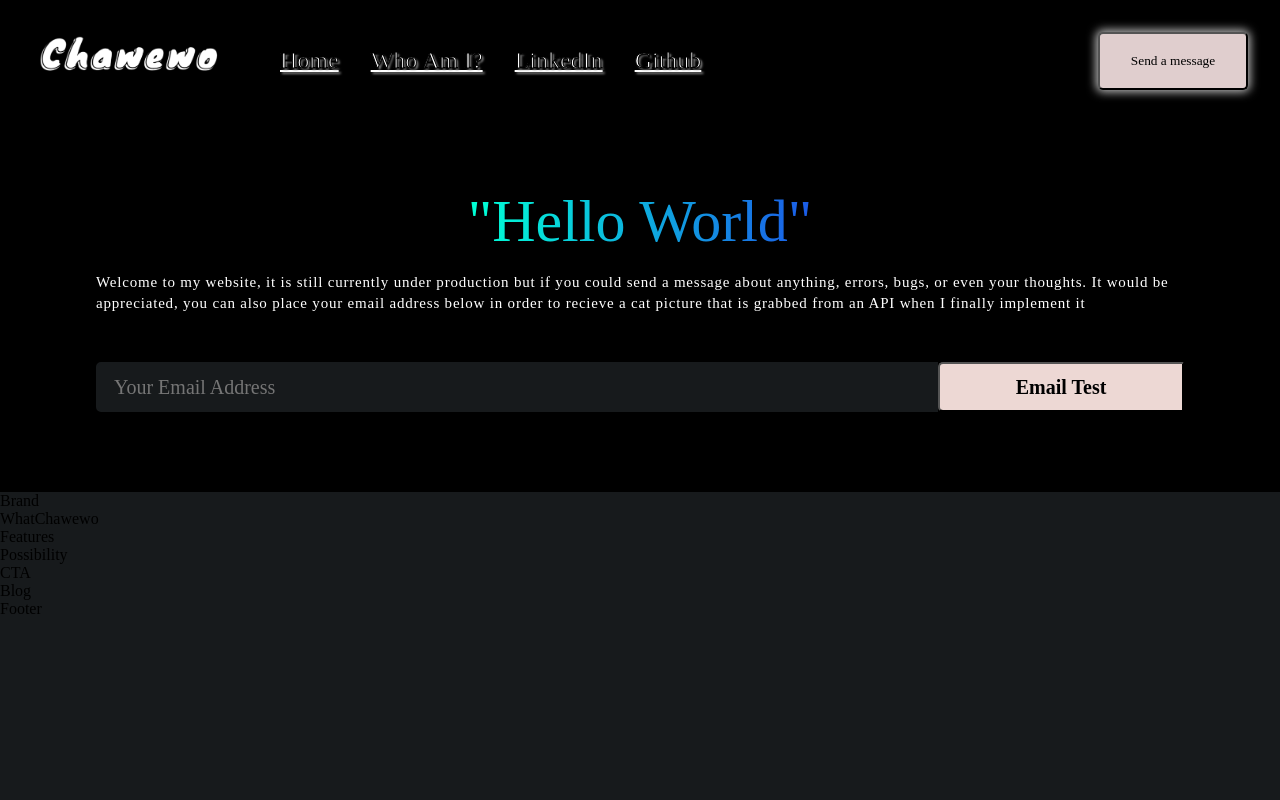
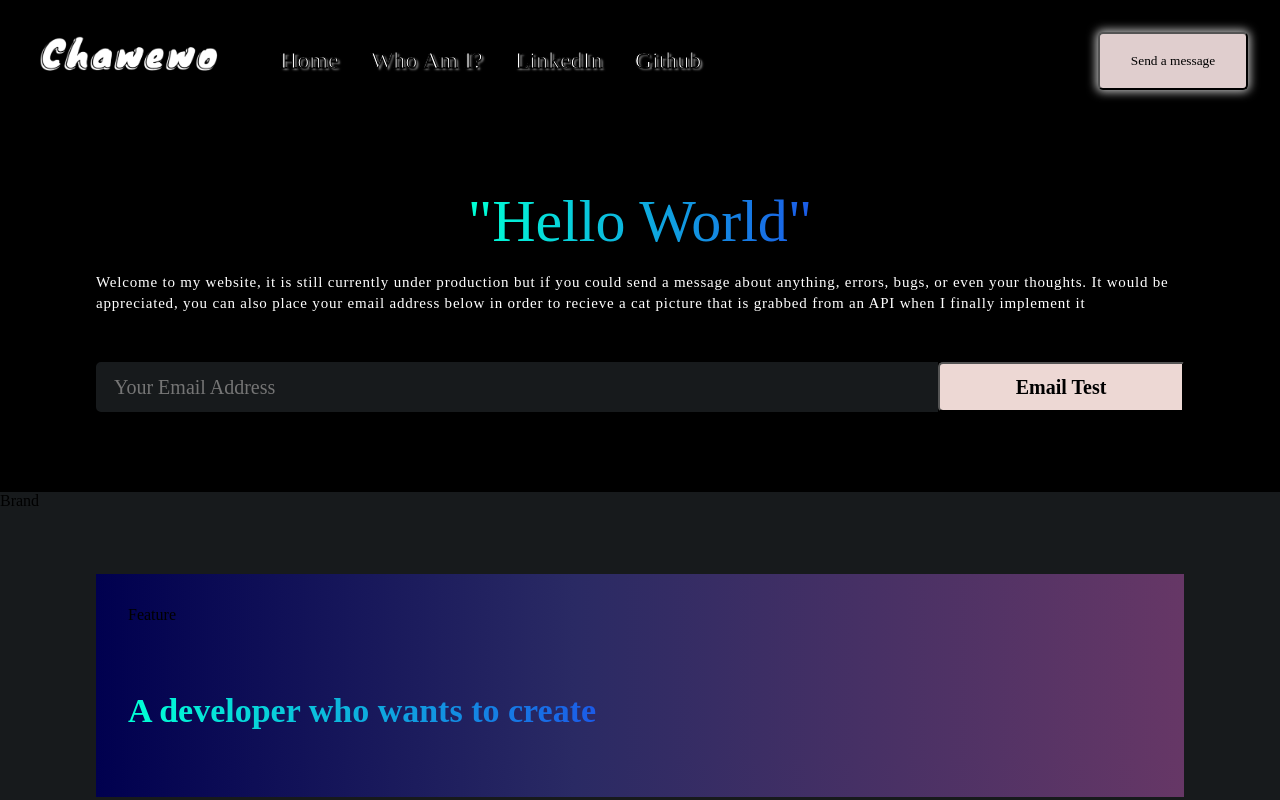
Before and after one commit to Chawewo/Portfolio, a React (Create React App) app: page / in a window 1280 px wide. Shown: the top 800 px of the page. Built offline with nearby package versions, Linux system fonts and the light colour scheme; a web font is replaced by a local one.

Commit message:
Begun WhoChawewo

```diff
--- a/src/App.css
+++ b/src/App.css
@@ -14,7 +14,6 @@ a {
     color: unset;
     text-decoration: none;
     -webkit-text-stroke: 1px #000000;
-    text-decoration: underline white;
 }
 .gradient__bg{
 /* Absolute makes sure that the black stays with the header */
--- a/src/App.js
+++ b/src/App.js
@@ -1,5 +1,5 @@
 import React from 'react';
-import {Footer, Blog, Possibility, Features, WhatChawewo, Header} from './containers';
+import {Footer, Blog, Possibility, Features, WhoChawewo, Header} from './containers';
 import { CTA, Brand, Navbar} from './components';
 import './App.css';
 const App = () => {
@@ -10,7 +10,7 @@ const App = () => {
           <Header />
         </div>
         <Brand />
-        <WhatChawewo />
+        <WhoChawewo />
         <Features />
         <Possibility />
         <CTA />
--- a/src/containers/index.js
+++ b/src/containers/index.js
@@ -3,4 +3,4 @@ export {default as Features} from './features/Features';
 export {default as Footer} from './footer/Footer';
 export {default as Header} from './header/Header';
 export {default as Possibility} from './possibility/Possibility';
-export {default as WhatChawewo} from './whatChawewo/WhatChawewo';
+export {default as WhoChawewo} from './whoChawewo/WhoChawewo';
--- a/src/containers/whatChawewo/WhatChawewo.jsx
+++ /dev/null
@@ -1,9 +0,0 @@
-import React from 'react';
-import './whatChawewo.css';
-const WhatChawewo = () => {
-  return (
-    <div>WhatChawewo</div>
-  )
-}
-
-export default WhatChawewo
--- /dev/null
+++ b/src/containers/whoChawewo/WhoChawewo.jsx
@@ -0,0 +1,20 @@
+import React from 'react';
+import { Feature } from '../../components';
+import './whoChawewo.css';
+const WhoChawewo = () => {
+  return (
+    <div className="chawewo__whoChawewo section__margin" id="Who am I?">
+      <div className="chawewo__whochawewo-feature">
+        <Feature />
+
+      </div>
+      <div className="chawewo__whoChawewo-heading">
+        <h1 className="gradient__text">
+          A developer who wants to create
+        </h1>
+      </div>
+    </div>
+  )
+}
+
+export default WhoChawewo
```
Also changed, not shown: src/containers/whatChawewo/whatChawewo.css (deleted).
